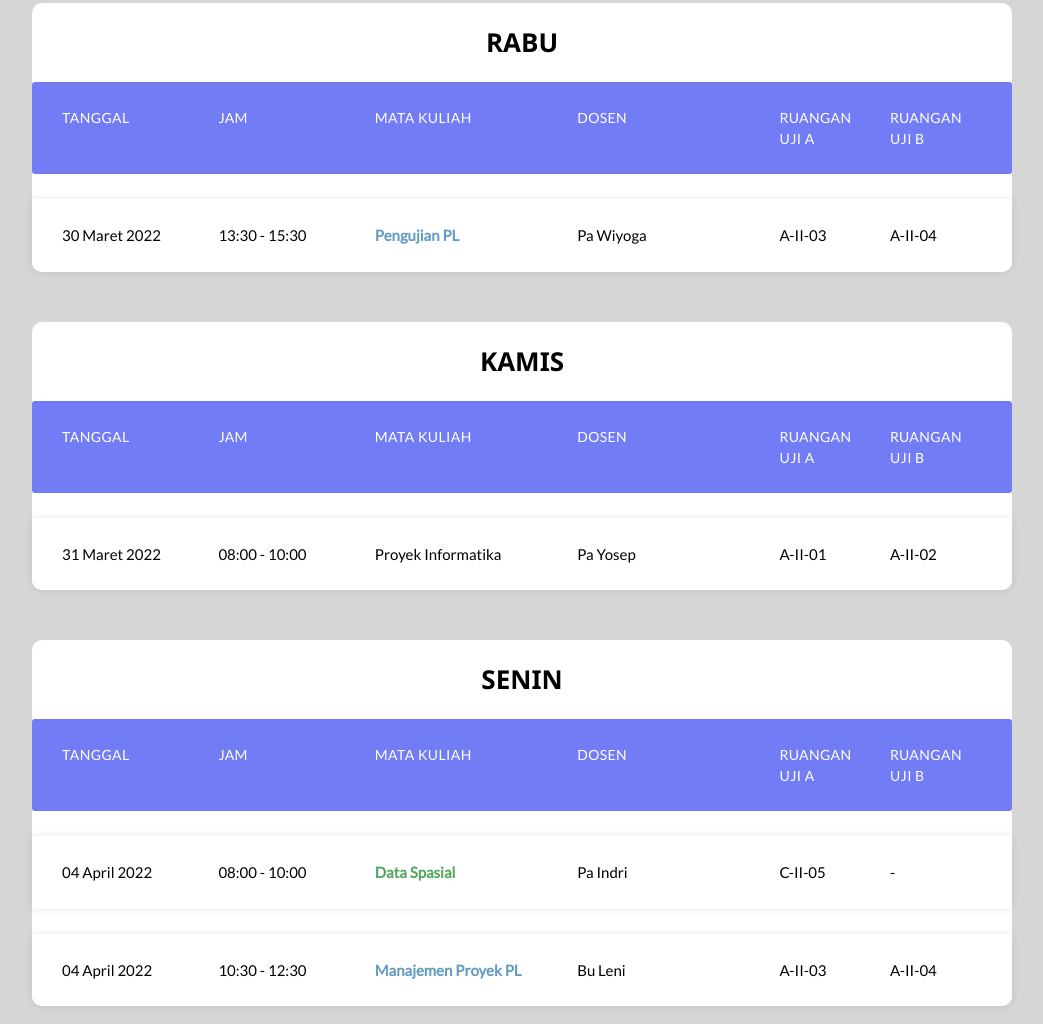
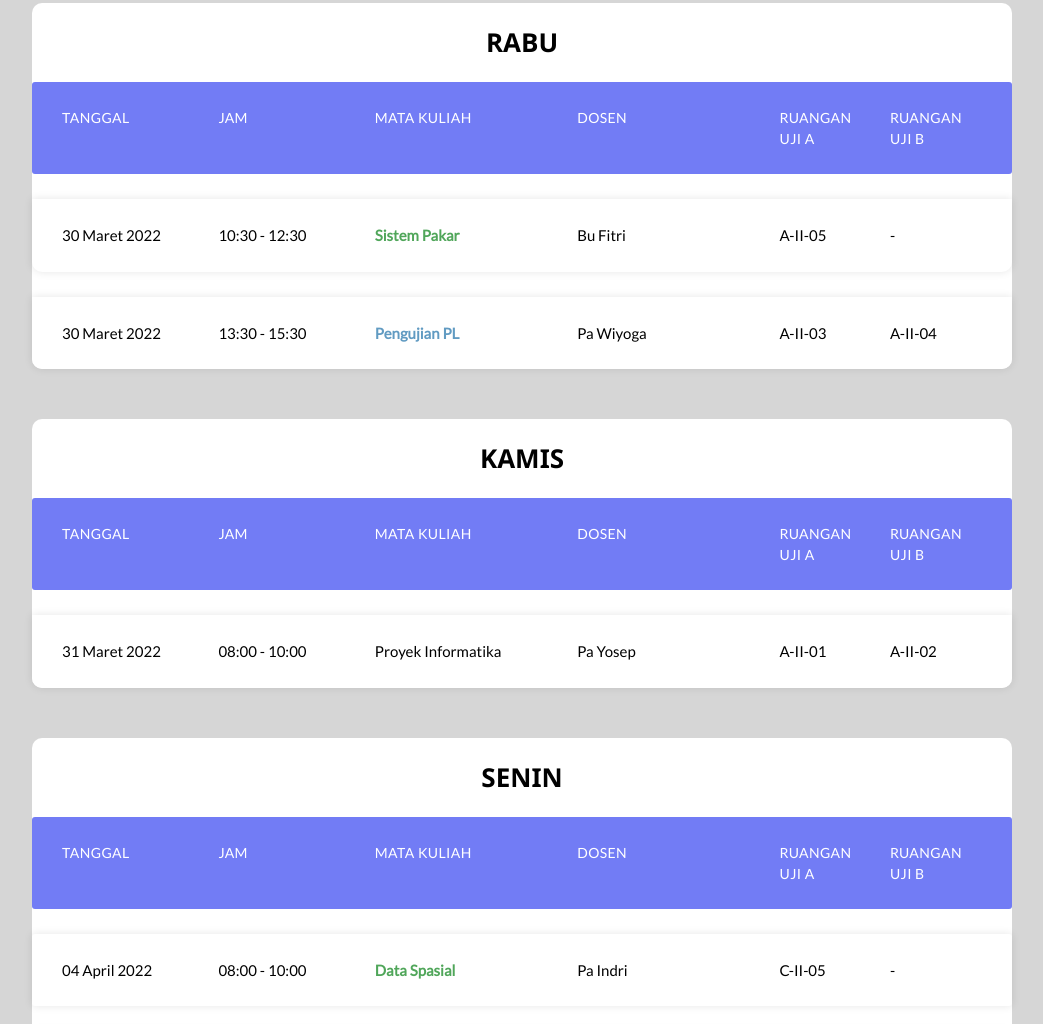
Before and after one commit to loothfee/jadwalkuliah-s6, a website: page public/jadwal-uts.html in a window 1280 px wide. Shown: the part 1070-2094 px from the top of the page, without its empty margins (118-1161 px from the left). Drawn offline with nearby package versions, Linux system fonts and the light colour scheme.

Commit message:
add jadwal UTS S6

```diff
--- a/public/jadwal-uts.html
+++ b/public/jadwal-uts.html
@@ -88,6 +88,14 @@
       </li>
       <li class="table-row akhir">
         <div class="col col-2" data-label="Tanggal">30 Maret 2022</div>
+        <div class="col col-2" data-label="Jam">10:30 - 12:30</div>
+        <div class="col col-3" data-label="Mata Kuliah"><div class="ilkom">Sistem Pakar</div></div>
+        <div class="col col-4" data-label="Dosen">Bu Fitri</div>
+        <div class="col col-5" data-label="Ruangan Uji A">A-II-05</div>
+        <div class="col col-5" data-label="Ruangan Uji B">-</div>
+      </li>
+      <li class="table-row akhir">
+        <div class="col col-2" data-label="Tanggal">30 Maret 2022</div>
         <div class="col col-2" data-label="Jam">13:30 - 15:30</div>
         <div class="col col-3" data-label="Mata Kuliah"><div class="rpl">Pengujian PL</div></div>
         <div class="col col-4" data-label="Dosen">Pa Wiyoga</div>
```
